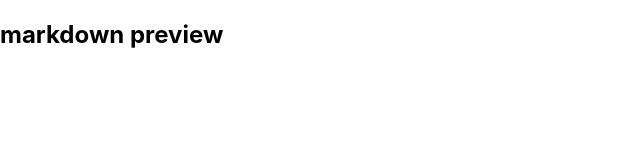
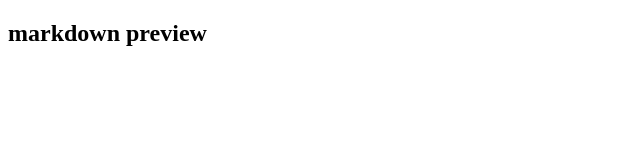
Before and after one commit to Ilie1985/markdown_practice, a React (Create React App) app: page / in a window 1280 px wide. Shown: the top 160 px of the page, without its empty margins (0-640 px from the left). Built offline with nearby package versions, Linux system fonts and the light colour scheme.

Commit message:
variables css

```diff
--- a/src/index.css
+++ b/src/index.css
@@ -1,13 +1,46 @@
-body {
-  margin: 0;
-  font-family: -apple-system, BlinkMacSystemFont, 'Segoe UI', 'Roboto', 'Oxygen',
-    'Ubuntu', 'Cantarell', 'Fira Sans', 'Droid Sans', 'Helvetica Neue',
-    sans-serif;
-  -webkit-font-smoothing: antialiased;
-  -moz-osx-font-smoothing: grayscale;
+/*
+===============
+Variables
+===============
+*/
+
+:root {
+  /* dark shades of primary color*/
+  --clr-primary-1: hsl(205, 86%, 17%);
+  --clr-primary-2: hsl(205, 77%, 27%);
+  --clr-primary-3: hsl(205, 72%, 37%);
+  --clr-primary-4: hsl(205, 63%, 48%);
+  /* primary/main color */
+  --clr-primary-5: hsl(205, 78%, 60%);
+  /* lighter shades of primary color */
+  --clr-primary-6: hsl(205, 89%, 70%);
+  --clr-primary-7: hsl(205, 90%, 76%);
+  --clr-primary-8: hsl(205, 86%, 81%);
+  --clr-primary-9: hsl(205, 90%, 88%);
+  --clr-primary-10: hsl(205, 100%, 96%);
+  /* darkest grey - used for headings */
+  --clr-grey-1: hsl(209, 61%, 16%);
+  --clr-grey-2: hsl(211, 39%, 23%);
+  --clr-grey-3: hsl(209, 34%, 30%);
+  --clr-grey-4: hsl(209, 28%, 39%);
+  /* grey used for paragraphs */
+  --clr-grey-5: hsl(210, 22%, 49%);
+  --clr-grey-6: hsl(209, 23%, 60%);
+  --clr-grey-7: hsl(211, 27%, 70%);
+  --clr-grey-8: hsl(210, 31%, 80%);
+  --clr-grey-9: hsl(212, 33%, 89%);
+  --clr-grey-10: hsl(210, 36%, 96%);
+  --clr-white: #fff;
+  --clr-red-dark: hsl(360, 67%, 44%);
+  --clr-red-light: hsl(360, 71%, 66%);
+  --clr-green-dark: hsl(125, 67%, 44%);
+  --clr-green-light: hsl(125, 71%, 66%);
+  --clr-black: #222;
+  --transition: all 0.3s linear;
+  --spacing: 0.1rem;
+  --radius: 0.25rem;
+  --light-shadow: 0 5px 15px rgba(0, 0, 0, 0.1);
+  --dark-shadow: 0 5px 15px rgba(0, 0, 0, 0.2);
+  --max-width: 1170px;
+  --fixed-width: 620px;
 }
-
-code {
-  font-family: source-code-pro, Menlo, Monaco, Consolas, 'Courier New',
-    monospace;
-}
```
